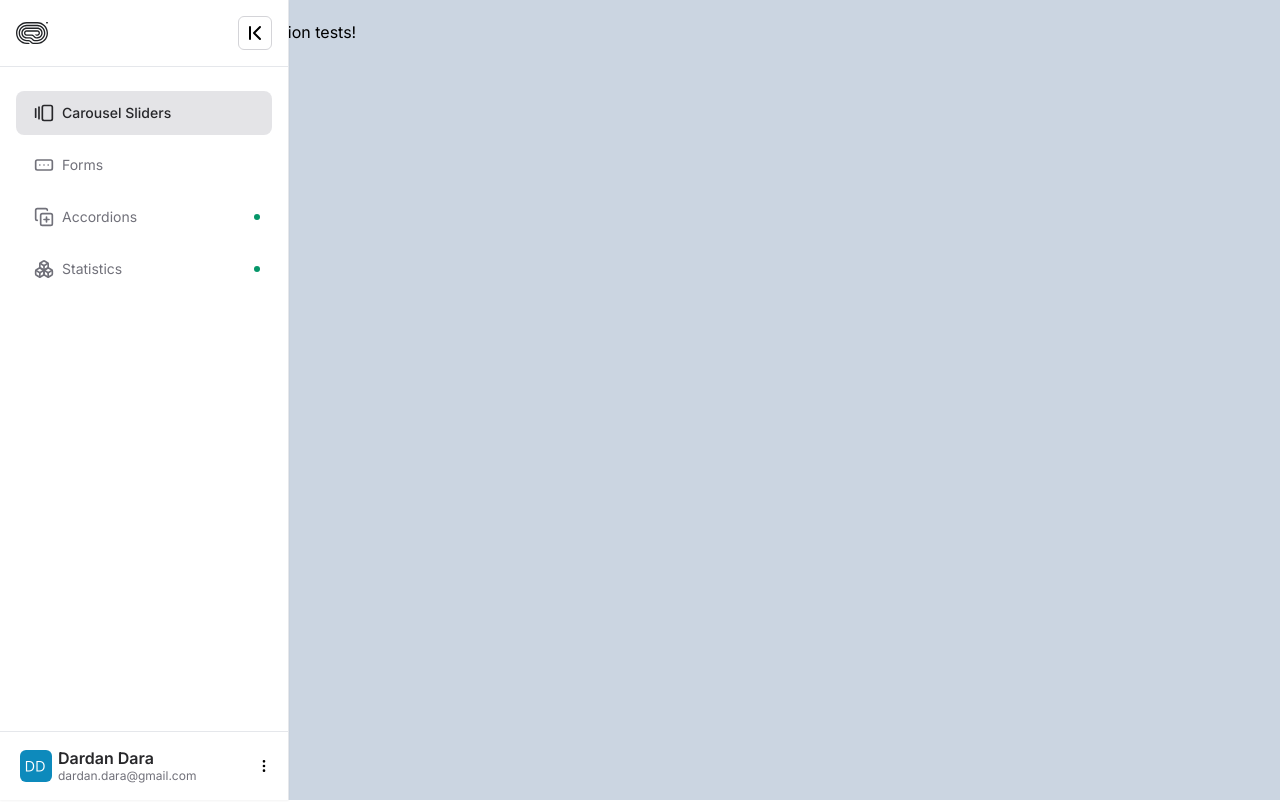
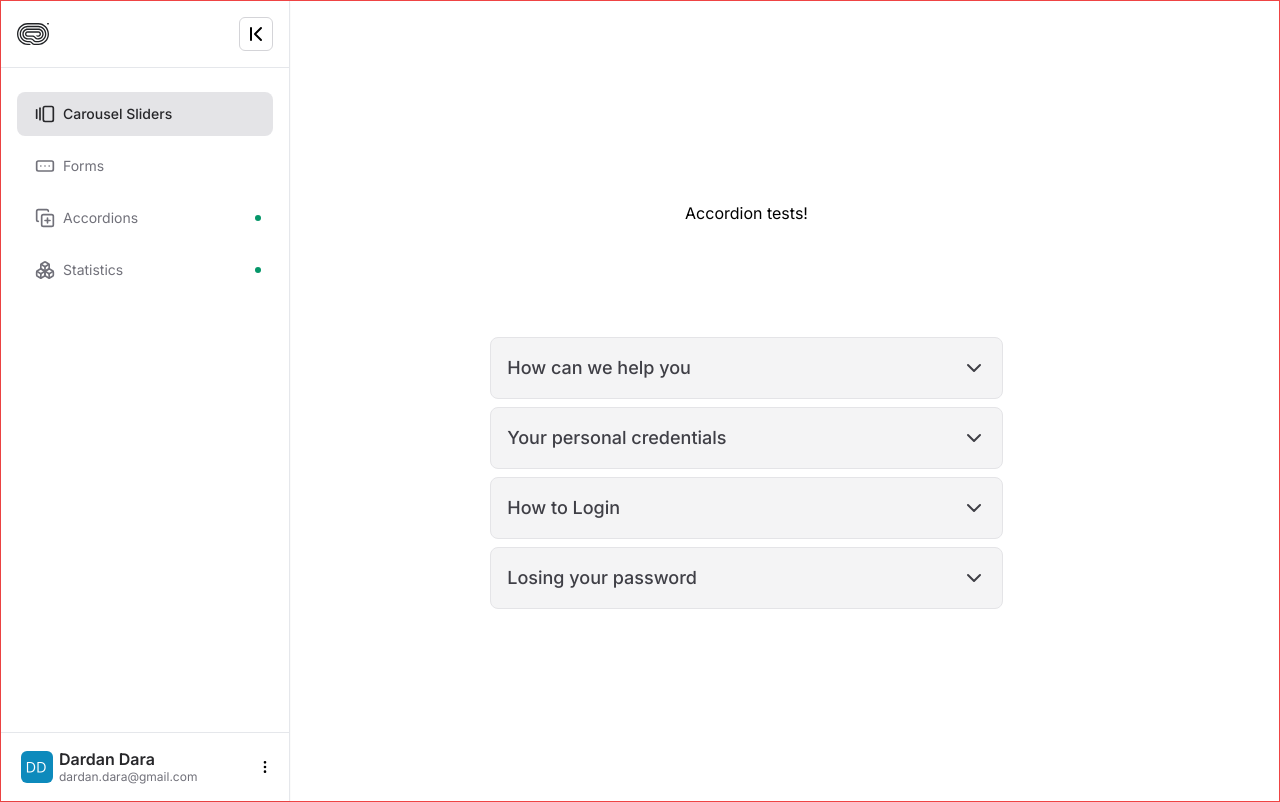
Before and after one commit to dardan8/tailwind-components, a Next.js app: page /accordions in a window 1280 px wide. Built offline with nearby package versions, Linux system fonts and the light colour scheme.

Commit message:
work on accordion

```diff
--- a/app/accordions/page.tsx
+++ b/app/accordions/page.tsx
@@ -1,7 +1,43 @@
+import Accordion from "../components/Accordion";
+import ContactForm from "../components/ContactForm";
+const accordionData = [
+  {
+    question: "How can we help you",
+    answer:
+      "Sed nec mollis quam. Cras rhoncus efficitur justo. Fusce ac rutrum est, in convallis turpis. Phasellus a enim et felis semper sodar. Sed rutrum lacinia leo.",
+  },
+  {
+    question: "Your personal credentials ",
+    answer:
+      "Sed nec mollis quam. Cras rhoncus efficitur justo. Fusce ac rutrum est, in convallis turpis. Phasellus a enim et felis semper sodales eu a est. rutrum lacinia leo.",
+  },
+  {
+    question: "How to Login",
+    answer:
+      "Sed nec mollis quam. Cras rhoncus efficitur justo. Fusce ac rutrum est, in convallis turpis. Phasellus a enim et felis semper sodus gravida pulvinar. Sed rutrum lacinia leo.",
+  },
+  {
+    question: "Losing your password",
+    answer:
+      "Sed nec mollis quam. Cras rhoncus efficitur justo. Fusce ac rutrum est, in convallis turpis. Phasellus a enim et felis semper sodales eu a es. Sed rutrum lacinia leo.",
+  },
+];
+
 const page = () => {
   return (
-    <div className='flex flex-wrap w-full min-h-screen bg-slate-300 p-5'>
-      Accordion tests!
+    <div
+      className='flex flex-col justify-center items-center
+      p-5  min-h-screen w-full'
+    >
+      <h1 className='flex items-center justify-center mb-32'>
+        Accordion tests!
+      </h1>
+
+      <div className='flex flex-col items-center justify-center w-[50%] max-h-[248px]'>
+        {accordionData.map((acc, index) => (
+          <Accordion question={acc.question} answer={acc.answer} key={index} />
+        ))}
+      </div>
     </div>
   );
 };
--- /dev/null
+++ b/app/components/Accordion.tsx
@@ -0,0 +1,38 @@
+"use client";
+
+import { ChevronUp } from "lucide-react";
+import { useState, useRef } from "react";
+
+type AccordionProps = {
+  question: string;
+  answer: string;
+};
+const Accordion = ({ question, answer }: AccordionProps) => {
+  const [open, setOpen] = useState<boolean>(false);
+
+  return (
+    <div
+      className={`flex flex-col
+      bg-zinc-100 hover:bg-zinc-200 p-4 rounded-lg w-full border border-zinc-200 text-zinc-700 mb-2 cursor-pointer ${
+        open ? "bg-zinc-200 cursor-pointer border-zinc-200" : ""
+      }`}
+      onClick={() => setOpen(!open)}
+    >
+      <div className='flex items-center justify-between '>
+        <h4 className='text-lg font-medium'>{question} </h4>
+        <ChevronUp
+          className={`transition-all duration-300 ${open ? "" : "rotate-180"}`}
+        />
+      </div>
+      <div
+        className={`transition-all
+        ${open ? "h-auto mt-4" : "h-0 overflow-hidden"}
+  `}
+      >
+        <p>{answer} </p>
+      </div>
+    </div>
+  );
+};
+
+export default Accordion;
--- a/app/forms/page.tsx
+++ b/app/forms/page.tsx
@@ -10,6 +10,7 @@ const page = () => {
           possible!
         </h1>
         <ContactForm />
+        <ContactForm />
       </div>
     </div>
   );
--- a/app/layout.tsx
+++ b/app/layout.tsx
@@ -28,7 +28,7 @@ export default function RootLayout({
   return (
     <html lang='en'>
       <body className={inter.className}>
-        <div className='flex h-screen box-border'>
+        <div className='flex min-h-screen box-border border-red-500 border'>
           <div className={`${expanded ? "w-1/6" : "w-[5%]"}`}>
             <Sidebar expanded={expanded} setExpanded={setExpanded}>
               <Link href='/sliders'>
@@ -51,7 +51,9 @@ export default function RootLayout({
               <SidebarItem icon={<Boxes size={20} />} text='Statistics' alert />
             </Sidebar>
           </div>
-          <div className={`${expanded ? "w-5/6" : "w-[95%]"}`}>{children}</div>
+          <div className={`${expanded ? "w-5/6" : "w-[95%]"} min-h-screen`}>
+            {children}
+          </div>
         </div>
       </body>
     </html>
--- a/app/page.tsx
+++ b/app/page.tsx
@@ -8,7 +8,7 @@ export default function Home() {
   const expanded = useContext(SidebarContext);
 
   return (
-    <main className={`flex bg-slate-500 z-0 h-full w-full`}>
+    <main className={`flex bg-slate-500 z-0 min-h-screen w-full`}>
       <div className='flex flex-wrap w-full'>
         <Card />
       </div>
--- a/app/sliders/page.tsx
+++ b/app/sliders/page.tsx
@@ -20,8 +20,9 @@ const page = () => {
 
   return (
     <div
-      className={`bg-slate-100 min-h-screen flex items-center justify-center p-5 w-full`}
+      className={`bg-slate-100 min-h-screen flex items-center justify-center flex-wrap p-5 w-full`}
     >
+      <Slider slides={images.slides} />
       <Slider slides={images.slides} />
     </div>
   );
```
